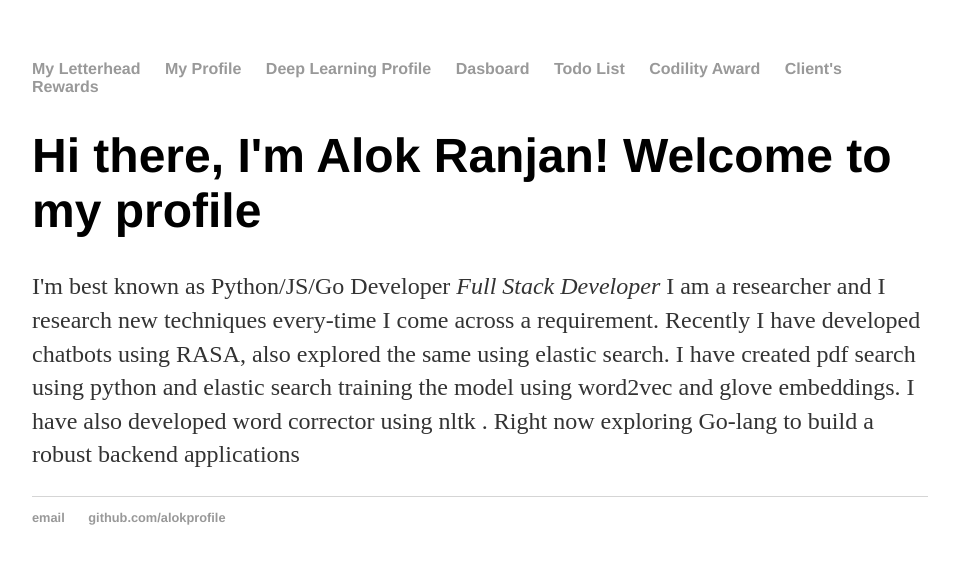
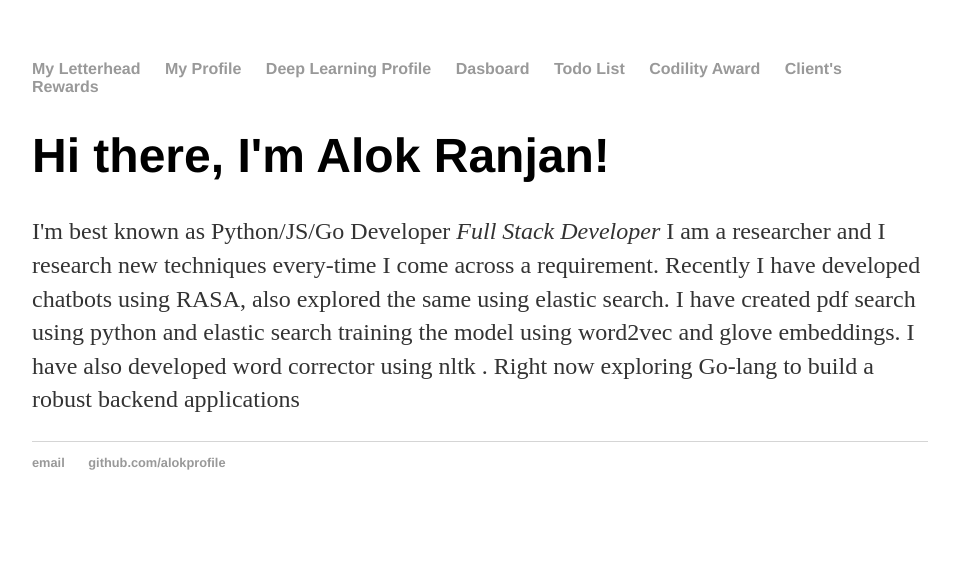
Before and after one commit to alokranjan04/alokranjan04.github.io, a Jekyll site: the page built from index.html, in a window 1280 px wide. Shown: the top 564 px of the page, without its empty margins (160-1119 px from the left). Built offline with Jekyll 4.4.1, drawn with Linux system fonts in a browser that asks for light colours; Markdown is read by kramdown in place of the engine named in the settings.

Commit message:
updating my profile

```diff
--- a/index.html
+++ b/index.html
@@ -3,6 +3,6 @@ layout: default
 title: Alok Ranjan
 ---
 <div class="blurb">
-	<h1>Hi there, I'm Alok Ranjan! Welcome to my profile </h1>
+	<h1>Hi there, I'm Alok Ranjan! </h1>
 	<p>I'm best known as Python/JS/Go Developer <em>Full Stack Developer</em> I am a researcher and I research new techniques every-time I come across a requirement. Recently I have developed chatbots using RASA, also explored the same using elastic search. I have created pdf search using python and elastic search training the model using word2vec and glove embeddings. I have also developed word corrector using nltk . Right now exploring Go-lang to build a robust backend applications </p>
 </div><!-- /.blurb -->
```
